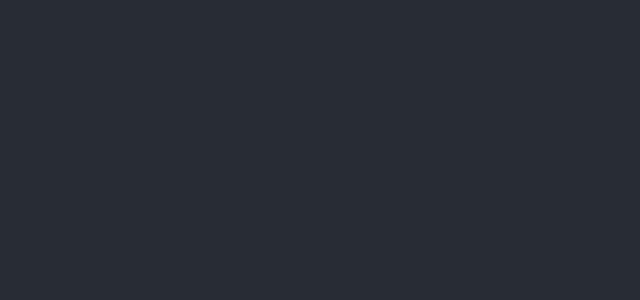
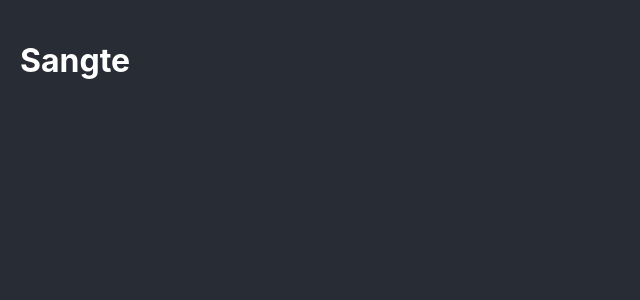
Before and after one commit to TaehwanGo/react-playground, a React (Create React App) app: page /sangte in a window 1280 px wide. Before the commit this address had no page. Shown: the top 300 px of the page, without its empty margins (0-640 px from the left). Built offline with nearby package versions, Linux system fonts and the light colour scheme.

Commit message:
sangte issue

```diff
--- a/package.json
+++ b/package.json
@@ -18,6 +18,7 @@
     "react-router-dom": "^6.3.0",
     "react-scripts": "5.0.0",
     "react-table": "^7.8.0",
+    "sangte": "^0.1.23",
     "sass": "^1.54.6",
     "styled-components": "^5.3.5",
     "swr": "^1.3.0",
--- a/src/index.tsx
+++ b/src/index.tsx
@@ -5,10 +5,10 @@ import App from './App';
 import reportWebVitals from './reportWebVitals';
 
 ReactDOM.render(
-  // <React.StrictMode>
-  //   <App />
-  // </React.StrictMode>,
-  <App />,
+  <React.StrictMode>
+    <App />
+  </React.StrictMode>,
+  // <App />,
   document.getElementById('root'),
 );
 
--- a/src/pages/Home.tsx
+++ b/src/pages/Home.tsx
@@ -31,6 +31,9 @@ function Home() {
       <Div>
         <Link to="/list-performance">go to list performance test</Link>
       </Div>
+      <Div>
+        <Link to="/sangte">go to sangte state library</Link>
+      </Div>
     </>
   );
 }
--- /dev/null
+++ b/src/pages/SangtePage.tsx
@@ -0,0 +1,28 @@
+import React from 'react';
+// import { sangte, useSangte } from 'sangte';
+import styled from 'styled-components';
+
+const PageContainer = styled.div`
+  padding: 20px;
+`;
+
+// const countState = sangte(0);
+
+const SangtePage = () => {
+  //   const [count, setCount] = useSangte(countState);
+
+  return (
+    <PageContainer>
+      <h1>Sangte</h1>
+      {/* <p>count: {count}</p> */}
+      {/* <button type="button" onClick={() => setCount((prev) => prev + 1)}>
+        Increment
+      </button>
+      <button type="button" onClick={() => setCount(0)}>
+        Reset
+      </button> */}
+    </PageContainer>
+  );
+};
+
+export default SangtePage;
--- a/src/routers/router.tsx
+++ b/src/routers/router.tsx
@@ -10,6 +10,7 @@ import UploadPage from '@/pages/Upload';
 import NestedRouting from '@/pages/NestedRouting';
 import AddComponent from '@/pages/AddComponent';
 import ListPerformance from '@/pages/ListPerformance';
+import SangtePage from '@/pages/SangtePage';
 
 function Router() {
   return (
@@ -25,6 +26,7 @@ function Router() {
         <Route path="/nested-routing" element={<NestedRouting />} />
         <Route path="/add-component" element={<AddComponent />} />
         <Route path="/list-performance" element={<ListPerformance />} />
+        <Route path="/sangte" element={<SangtePage />} />
       </Routes>
     </BrowserRouter>
   );
```
Also changed, not shown: 3 other files (tests, documents, lock files or other folders).
